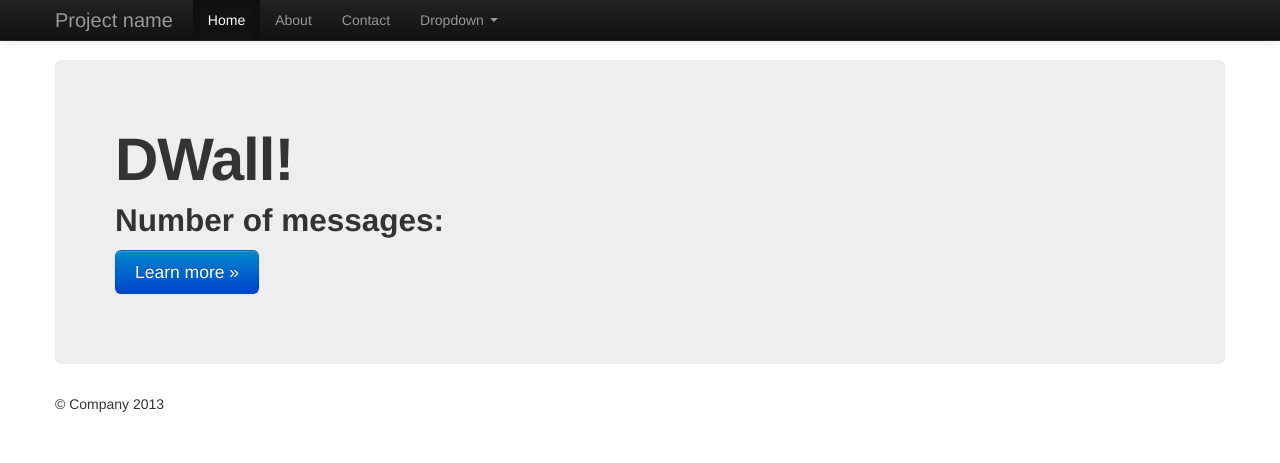
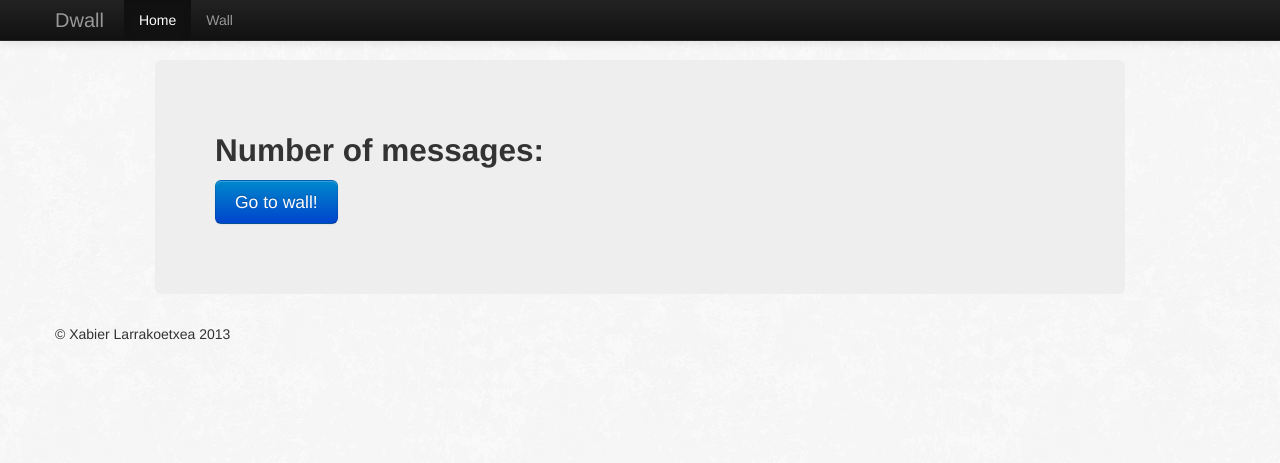
Before and after one commit to joaquindev/redis-first-steps, a Django app: template examples/django/dwall/messagewall/templates/messagewall/index.html in a window 1280 px wide. Shown: the top 463 px of the page. Run offline with Django 3.2, Linux system fonts and the light colour scheme; the template is opened without the code that fills it, so the values that code supplies are empty; parts of the project's set-up code (start-up, migrations or seed data) failed here and were passed over; some libraries are stand-ins or nearby versions.

Commit message:
Finish basic templating and functionality of the example

```diff
--- a/examples/django/dwall/messagewall/templates/messagewall/base.html
+++ b/examples/django/dwall/messagewall/templates/messagewall/base.html
@@ -2,7 +2,7 @@
 <html lang="en">
   <head>
     <meta charset="utf-8">
-    <title>Bootstrap, from Twitter</title>
+    <title>Dwall</title>
     <meta name="viewport" content="width=device-width, initial-scale=1.0">
     <meta name="description" content="">
     <meta name="author" content="">
@@ -13,6 +13,7 @@
       body {
         padding-top: 60px;
         padding-bottom: 40px;
+        background-image:url('{{ STATIC_URL }}img/bg.png');
       }
     </style>
     <link href="{{ STATIC_URL }}css/bootstrap-responsive.css" rel="stylesheet">
@@ -29,24 +30,13 @@
             <span class="icon-bar"></span>
             <span class="icon-bar"></span>
           </button>
-          <a class="brand" href="#">Project name</a>
+          <a class="brand" href="#">Dwall</a>
           <div class="nav-collapse collapse">
             <ul class="nav">
-              <li class="active"><a href="#">Home</a></li>
-              <li><a href="#about">About</a></li>
-              <li><a href="#contact">Contact</a></li>
-              <li class="dropdown">
-                <a href="#" class="dropdown-toggle" data-toggle="dropdown">Dropdown <b class="caret"></b></a>
-                <ul class="dropdown-menu">
-                  <li><a href="#">Action</a></li>
-                  <li><a href="#">Another action</a></li>
-                  <li><a href="#">Something else here</a></li>
-                  <li class="divider"></li>
-                  <li class="nav-header">Nav header</li>
-                  <li><a href="#">Separated link</a></li>
-                  <li><a href="#">One more separated link</a></li>
-                </ul>
-              </li>
+              {% block nav %}
+              <li class="active"><a href="{% url 'messagewall-index' %}">Home</a></li>
+              <li><a href="{% url 'messagewall-show_messages' %}">Wall</a></li>
+              {% endblock nav %}
             </ul>
           </div><!--/.nav-collapse -->
         </div>
@@ -54,12 +44,17 @@
     </div>
 
     <div class="container">
+      <div class="row">
+        <div class="span offset1 span10">
+        {% block content %}
 
-      {% block content %}
-      {% endblock content %}
+
+        {% endblock content %}
+        </div>
+      </div>
 
       <footer>
-        <p>&copy; Company 2013</p>
+        <p>&copy; Xabier Larrakoetxea 2013</p>
       </footer>
 
     </div> <!-- /container -->
--- a/examples/django/dwall/messagewall/templates/messagewall/index.html
+++ b/examples/django/dwall/messagewall/templates/messagewall/index.html
@@ -3,8 +3,7 @@
 {% block content %}
 
 <div class="hero-unit">
-    <h1>DWall!</h1>
-    <h2>Number of messages: </h2>
-    <p><a href="#" class="btn btn-primary btn-large">Learn more &raquo;</a></p>
+    <h2>Number of messages: {{ number_of_messages }}</h2>
+    <p><a href="{% url 'messagewall-show_messages' %}" class="btn btn-primary btn-large">Go to wall!</a></p>
 </div>
 {% endblock content %}
--- a/examples/django/dwall/messagewall/urls.py
+++ b/examples/django/dwall/messagewall/urls.py
@@ -7,5 +7,5 @@
     url(r'^$',
         messagewall.views.index, name="messagewall-index"),
     url(r'^wall$',
-        messagewall.views.show_messages, name="messagewall-index"),
+        messagewall.views.show_messages, name="messagewall-show_messages"),
 )
```
Also changed, not shown: examples/django/dwall/messagewall/forms.py (+21 -0 lines), examples/django/dwall/messagewall/templates/messagewall/messages.html (+40 -0 lines), examples/django/dwall/messagewall/views.py (+28 -7 lines), examples/django/static/img/bg.png (added).
